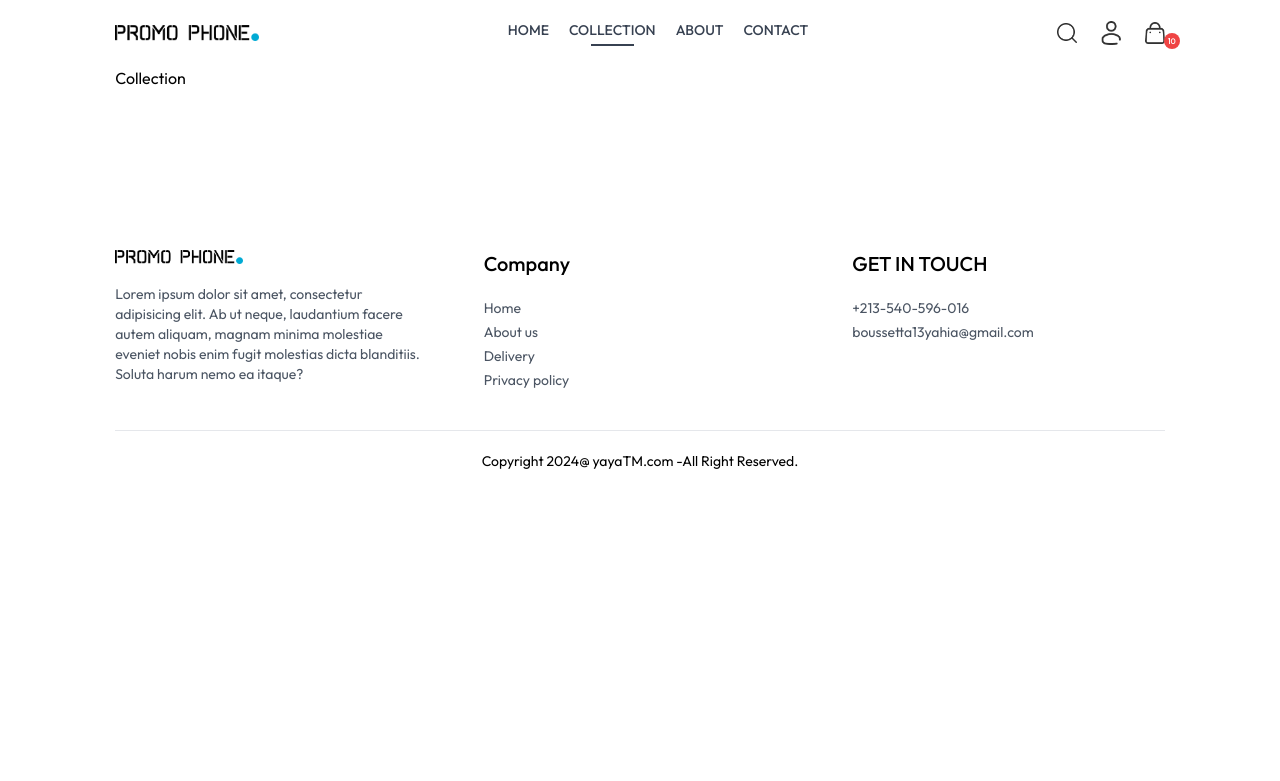
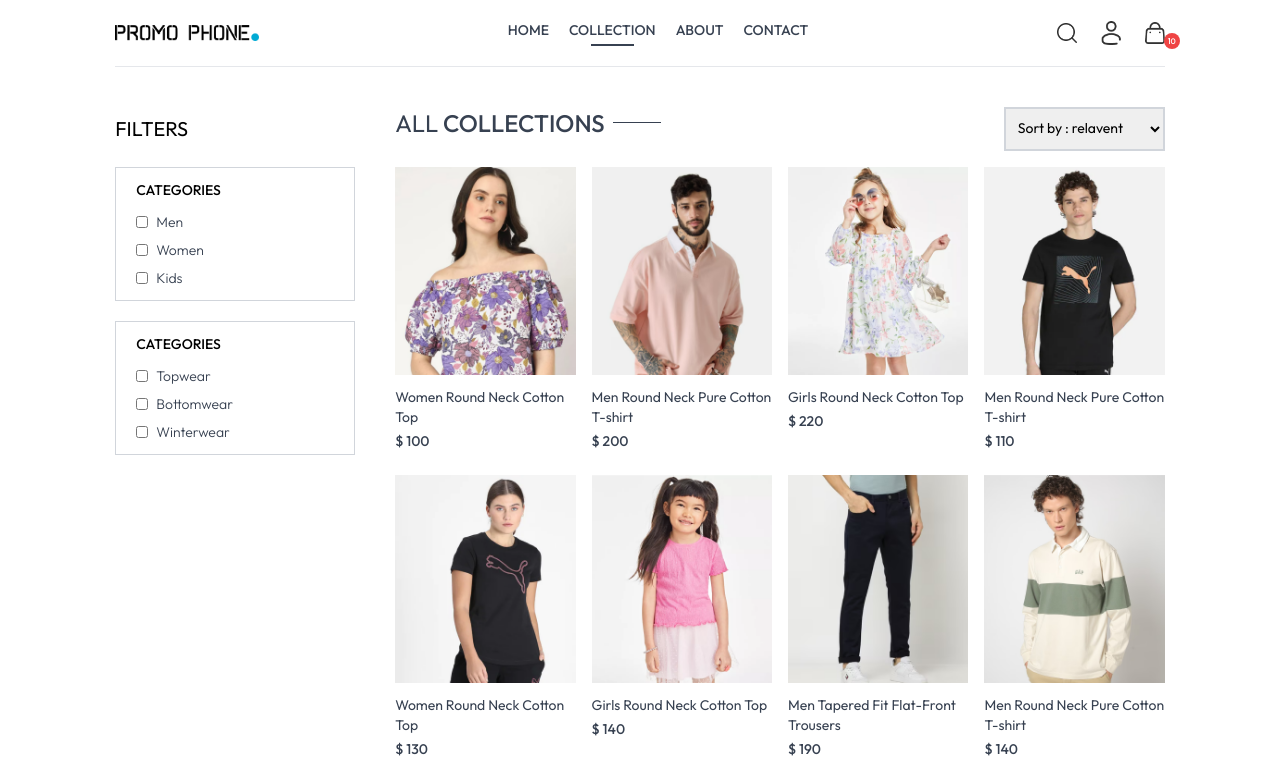
Before and after one commit to yayano/promo-commerce, a React (Vite) app in the folder frontEnd/: page /collection in a window 1280 px wide. Shown: the top 781 px of the page. Built offline with nearby package versions, Linux system fonts and the light colour scheme.

Commit message:
collections & filters

```diff
--- a/frontEnd/src/pages/Collection.jsx
+++ b/frontEnd/src/pages/Collection.jsx
@@ -1,7 +1,184 @@
-import React from "react";
+import React, { useContext, useEffect, useState } from "react";
+import { ShopContext } from "../context/ShopContext";
+import { assets } from "../assets/assets";
+import Title from "../components/Title";
+import ProductItem from "../components/ProductItem";
 
 const Collection = () => {
-  return <div>Collection</div>;
+  const { products } = useContext(ShopContext);
+  const [showFilter, setShowFilter] = useState(false);
+  const [filterProducts, setFilterProducts] = useState([]);
+  const [category, setCategory] = useState([]);
+  const [subCategory, setSubCategory] = useState([]);
+  const [sortType, setSortType] = useState("relavent");
+  const toggleCategory = (e) => {
+    if (category.includes(e.target.value)) {
+      setCategory((prev) => prev.filter((item) => item !== e.target.value));
+    } else {
+      setCategory((prev) => [...prev, e.target.value]);
+    }
+  };
+  const toggleSubCategory = (e) => {
+    if (subCategory.includes(e.target.value)) {
+      setSubCategory((prev) => prev.filter((item) => item !== e.target.value));
+    } else {
+      setSubCategory((prev) => [...prev, e.target.value]);
+    }
+  };
+  const applyFilter = () => {
+    let productsCopy = products.slice();
+    if (category.length > 0) {
+      productsCopy = productsCopy.filter((item) =>
+        category.includes(item.category)
+      );
+    }
+    if (subCategory.length > 0) {
+      productsCopy = productsCopy.filter((item) =>
+        subCategory.includes(item.subCategory)
+      );
+    }
+    setFilterProducts(productsCopy);
+  };
+  const sortProducts = () => {
+    let fpCopy = filterProducts.slice();
+    switch (sortType) {
+      case "low-high":
+        setFilterProducts(fpCopy.sort((a, b) => a.price - b.price));
+        break;
+      case "high-low":
+        setFilterProducts(fpCopy.sort((a, b) => b.price - a.price));
+        break;
+      default:
+        applyFilter();
+        break;
+    }
+  };
+  useEffect(() => {
+    applyFilter();
+  }, [category, subCategory]);
+  useEffect(() => {
+    sortProducts();
+  }, [sortType]);
+  return (
+    <div className="flex flex-col sm:flex-row gap-1 sm:gap-10 pt-10 border-t">
+      {/**Filter Options */}
+      <div className="min-w-60">
+        <p
+          onClick={() => setShowFilter(!showFilter)}
+          className="my-2 text-xl flex items-center cursor-pointer gap-2"
+        >
+          FILTERS
+          <img
+            className={`h-3 sm:hidden ${showFilter ? "rotate-90" : ""}`}
+            src={assets.dropdown_icon}
+            alt=""
+          />
+        </p>
+        {/**Category filters  */}
+        <div
+          className={`border border-gray-300 pl-5 py-3 mt-6 ${
+            showFilter ? "" : "hidden"
+          } sm:block`}
+        >
+          <p className="mb-3 text-sm font-medium ">CATEGORIES</p>
+          <div className="flex flex-col gap-2 text-sm font-light text-gray-700">
+            <p className="flex gap-2">
+              <input
+                type="checkbox"
+                className="w-3"
+                value={"Men"}
+                onChange={toggleCategory}
+              />{" "}
+              Men
+            </p>
+            <p className="flex gap-2">
+              <input
+                type="checkbox"
+                className="w-3"
+                value={"Women"}
+                onChange={toggleCategory}
+              />{" "}
+              Women
+            </p>
+            <p className="flex gap-2">
+              <input
+                type="checkbox"
+                className="w-3"
+                value={"Kids"}
+                onChange={toggleCategory}
+              />{" "}
+              Kids
+            </p>
+          </div>
+        </div>
+
+        {/**Sub Category filters */}
+        <div
+          className={`border border-gray-300 pl-5 py-3 my-5 ${
+            showFilter ? "" : "hidden"
+          } sm:block`}
+        >
+          <p className="mb-3 text-sm font-medium ">CATEGORIES</p>
+          <div className="flex flex-col gap-2 text-sm font-light text-gray-700">
+            <p className="flex gap-2">
+              <input
+                type="checkbox"
+                className="w-3"
+                value={"Topwear"}
+                onChange={toggleSubCategory}
+              />{" "}
+              Topwear
+            </p>
+            <p className="flex gap-2">
+              <input
+                type="checkbox"
+                className="w-3"
+                value={"Bottomwear"}
+                onChange={toggleSubCategory}
+              />{" "}
+              Bottomwear
+            </p>
+            <p className="flex gap-2">
+              <input
+                type="checkbox"
+                className="w-3"
+                value={"Winterwear"}
+                onChange={toggleSubCategory}
+              />{" "}
+              Winterwear
+            </p>
+          </div>
+        </div>
+      </div>
+      {/**right side products */}
+      <div className="flex-1 ">
+        <div className="flex justify-between text-base sm:text-2xl mb-4">
+          <Title text1={"ALL"} text2={"COLLECTIONS"} />
+          {/**Products Sort */}
+          <select
+            onChange={(e) => setSortType(e.target.value)}
+            className="border-2 border-gray-300 text-sm px-2"
+          >
+            <option value="relavent">Sort by : relavent</option>
+            <option value="low-high">Sort by : low to high </option>
+            <option value="high-low">Sort by : high to low</option>
+          </select>
+        </div>
+        {/**Map Products */}
+        <div className="grid grid-cols-2 md:grid-cols-3 lg:grid-cols-4 gap-4 gap-y-6">
+          {filterProducts.map((item, index) => (
+            <ProductItem
+              key={index}
+              id={item._id}
+              image={item.image}
+              name={item.name}
+              price={item.price}
+            />
+          ))}
+        </div>
+      </div>
+    </div>
+  );
 };
 
 export default Collection;
```
